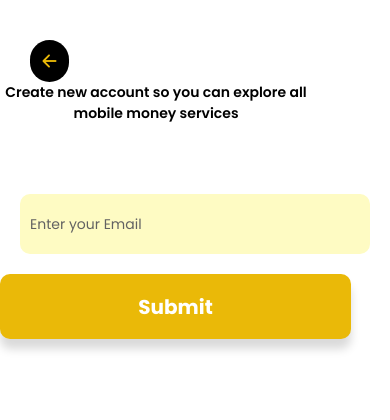
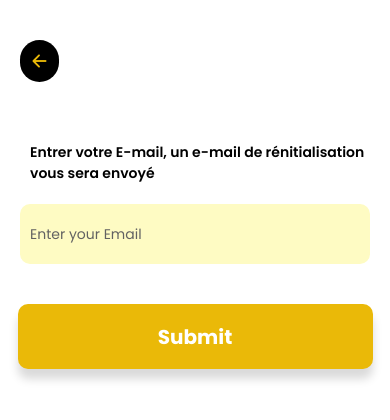
Before and after one commit to Mohamed-Nazir/appSerema, a React Native app: screen /forgetPassword in a window 390 px wide. Shown: the top 420 px of the page. Built offline with nearby package versions, Linux system fonts and the light colour scheme.

Commit message:
ForgetPassword Screen UI

```diff
--- a/src/screens/ForgetPassword.tsx
+++ b/src/screens/ForgetPassword.tsx
@@ -24,15 +24,17 @@ const ForgetPassword = ({ navigation }) => {
             onPress={onPressBack}
           />
         </View>
-        <Text style={styles.welcomeRegisterText}>
-          Create new account so you can explore all mobile money services
+        <Text style={styles.welcomeForgetText}>
+          Entrer votre E-mail, un e-mail de rénitialisation vous sera envoyé
         </Text>
         <View style={styles.inputView}>
           <MyTextInput placeholder="Enter your Email" />
-          <View>
+          <View
+            style={{ marginHorizontal: Spacing * 1.75, marginTop: Spacing * 2 }}
+          >
             <CustomButton
               title="Submit"
-              width="90%"
+              width="100%"
               color={Color.onPrimary}
               backgroundColor={Color.primary}
             />
@@ -57,7 +59,7 @@ const styles = StyleSheet.create({
     backgroundColor: "black",
     paddingVertical: Spacing,
     paddingHorizontal: Spacing,
-    marginHorizontal: Spacing * 3,
+    marginHorizontal: Spacing * 2,
     marginTop: Spacing * 2,
     borderRadius: 100,
     width: "10%",
@@ -65,13 +67,13 @@ const styles = StyleSheet.create({
     alignItems: "center",
   },
   inputView: {
-    paddingVertical: Spacing * 5,
     backgroundColor: "#fff",
   },
-  welcomeRegisterText: {
+  welcomeForgetText: {
     fontSize: FontSize.small,
     fontFamily: Fonts["poppins-semiBold"],
-    width: "80%",
-    textAlign: "center",
+    width: "90%",
+    marginHorizontal: Spacing * 3,
+    marginTop: Spacing * 6,
   },
 });
```
